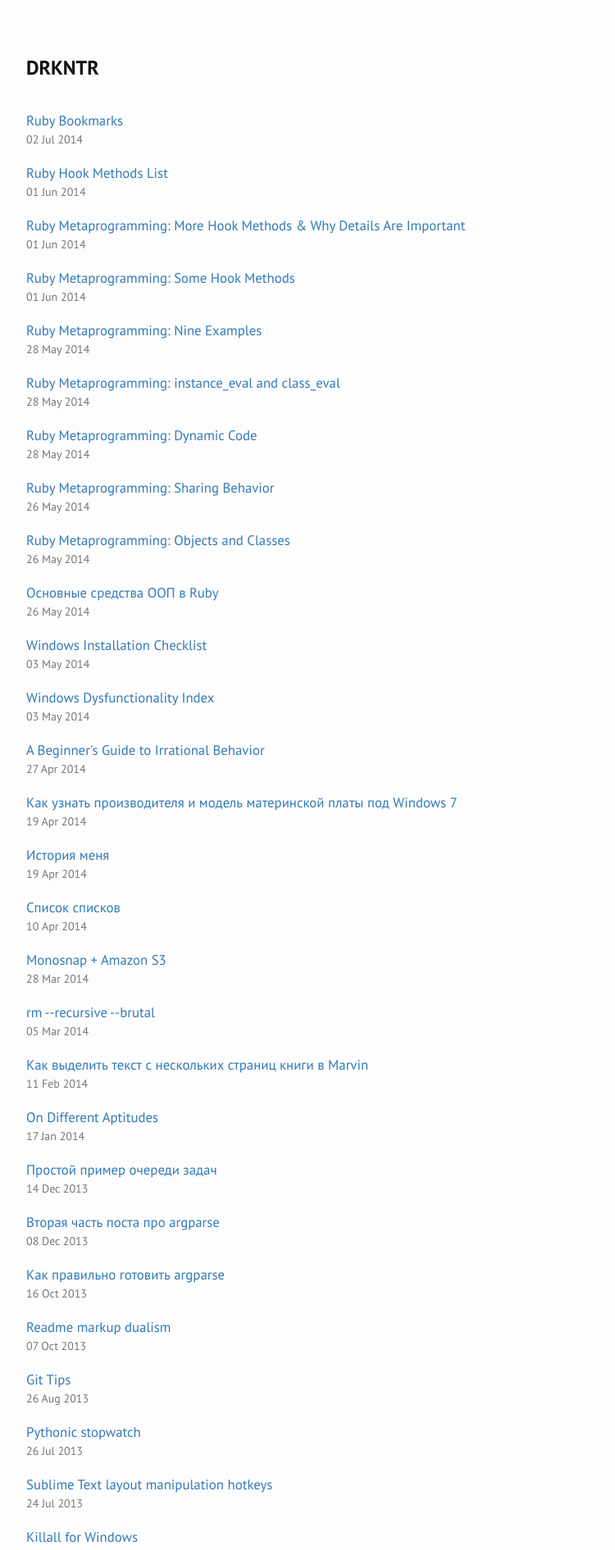
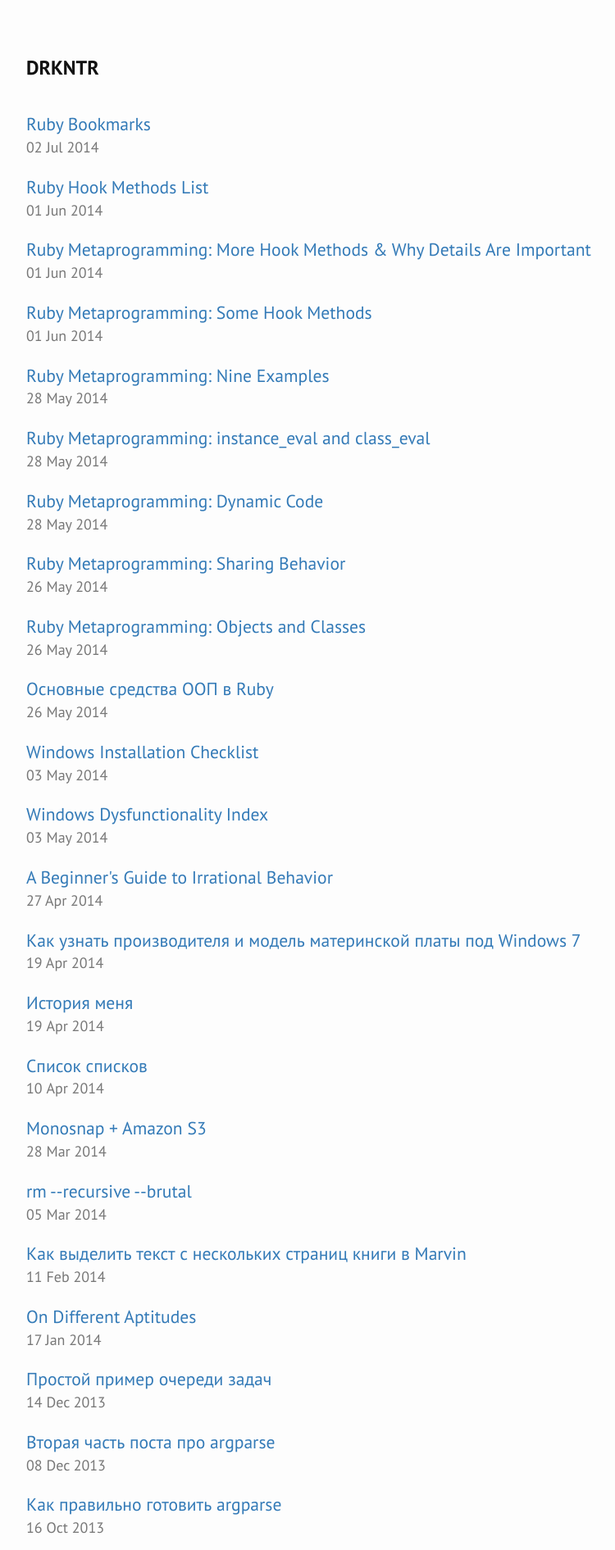
Before and after one commit to dreikanter/dreikanter.github.io, a Jekyll site: the page built from index.html, in a window 1280 px wide. Shown: the top 1891 px of the page at 82% size, without its empty margins (38-788 px from the left). Built offline with Jekyll 4.4.1, drawn with Linux system fonts in a browser that asks for light colours; nearby versions of some CDN libraries; the list of posts is cut into pages by our own code.

Commit message:
Base font size

```diff
--- a/css/main.scss
+++ b/css/main.scss
@@ -6,9 +6,8 @@
 // Our variables
 $base-font-family: 'PT Sans', Helvetica, Arial, sans-serif;
 $head-font-family: 'PT Serif', Georgia, serif;
-$base-font-size:   16px;
+$base-font-size:   18px;
 $small-font-size:  $base-font-size * 0.875;
-$base-line-height: 1.5;
 
 $spacing-unit:     30px;
 
@@ -27,9 +26,10 @@ $on-palm:          600px;
 $on-laptop:        800px;
 
 body {
+  background-color: $background-color;
   color: $text-color;
-  background-color: $background-color;
   font-family: $base-font-family;
+  font-size: $base-font-size;
   padding: 50px;
 }
 
```
